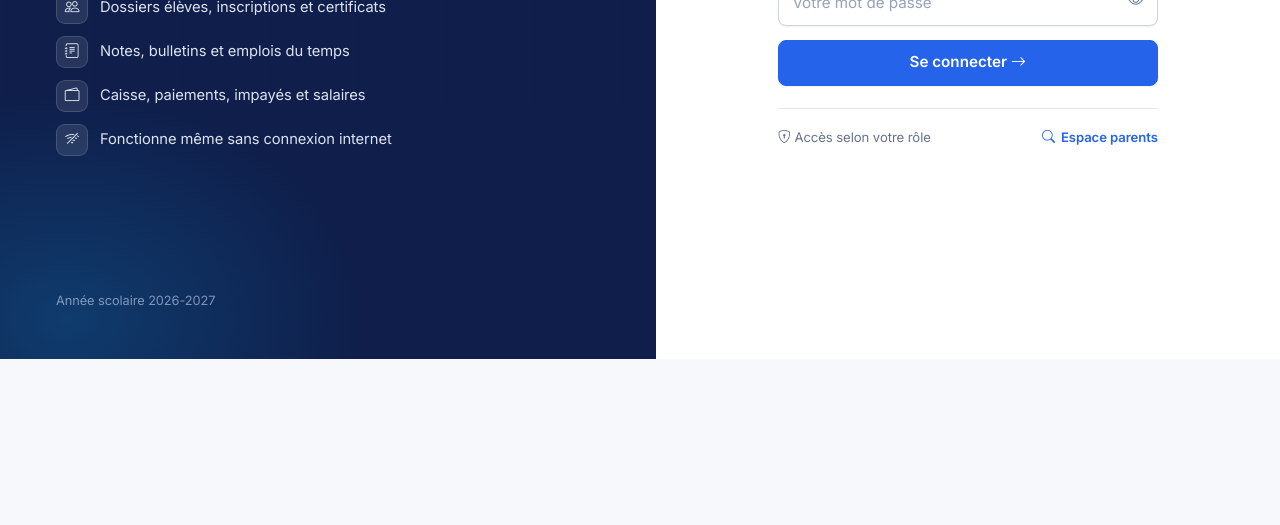
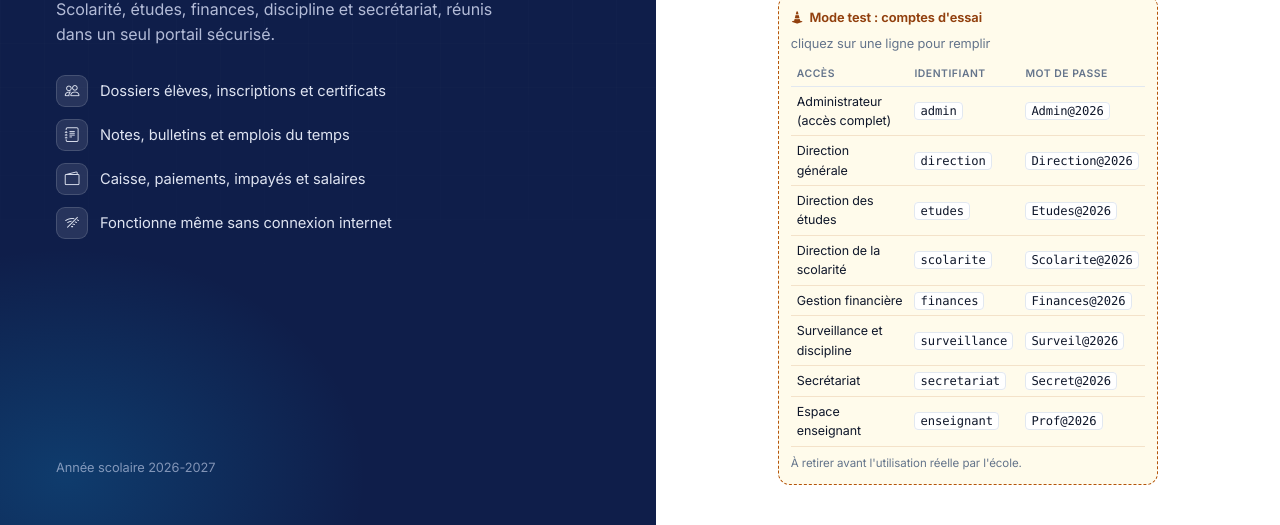
Before and after one commit to ngobodavi-ship-it/GESTION-SCOLAIRE-DAVI, a plain HTML site: page portail.html in a window 1280 px wide. Shown: the part 441-966 px from the top of the page. Before the commit the page ends 800 px from the top, so only its background shows below. Drawn offline with Linux system fonts and the light colour scheme.

Commit message:
Mode test : comptes d'essai affichés sur l'écran de connexion
Huit comptes (administrateur + un par module) qui fonctionnent même si
les mots de passe enregistrés dans le navigateur ont été oubliés.
Chaque compte n'ouvre que son module. Mettre MODE_TEST à false dans
portail.html pour les masquer et les désactiver avant la mise en service.

Co-Authored-By: Claude Opus 5.5 <noreply@anthropic.com>
Claude-Session: https://claude.ai/code/session_013o3uKdz6PYYhABMRvnmWfn

```diff
--- a/css/theme.css
+++ b/css/theme.css
@@ -492,3 +492,16 @@ body.portal-page{ background:var(--bg) !important; }
     .header .date-selector i{ display:inline-block; }
     .header .date-selector input{ max-width:none; flex:1; font-size:.85rem; }
 }
+
+/* Comptes d'essai (mode test du portail) */
+.test-accounts{ margin-top:20px; border:1px dashed var(--warn); background:var(--warn-bg); border-radius:var(--radius); padding:12px; font-size:.8rem; }
+.test-accounts .ta-head{ font-weight:650; color:var(--warn-strong); display:flex; align-items:center; gap:6px; flex-wrap:wrap; margin-bottom:8px; }
+.test-accounts .ta-head span{ font-weight:400; color:var(--muted); }
+.test-accounts table{ width:100%; }
+.test-accounts th{ background:transparent !important; font-size:.65rem !important; padding:4px 6px; }
+.test-accounts td{ padding:5px 6px; font-size:.78rem; border-bottom:1px solid rgba(180,83,9,.15) !important; }
+.test-accounts tbody tr{ cursor:pointer; }
+.test-accounts tbody tr:hover{ background:rgba(245,158,11,.12) !important; }
+.test-accounts code{ color:var(--ink); background:var(--surface); border:1px solid var(--line); border-radius:4px; padding:1px 5px; font-size:.76rem; }
+.test-accounts .ta-foot{ margin:8px 0 0; color:var(--muted); font-size:.72rem; }
+.login-panel{ overflow-y:auto; }
--- a/portail.html
+++ b/portail.html
@@ -117,6 +117,12 @@
                     <div class="login-help">
                         <span class="text-secondary"><i class="bi bi-shield-lock"></i> Accès selon votre rôle</span>
                         <a href="consultation.html"><i class="bi bi-search"></i> Espace parents</a>
+                    </div>
+                    <!-- MODE TEST : comptes affichés pour les essais. Mettre MODE_TEST à false avant la mise en service. -->
+                    <div id="testAccounts" class="test-accounts hidden">
+                        <div class="ta-head"><i class="bi bi-cone-striped"></i> Mode test : comptes d'essai <span>cliquez sur une ligne pour remplir</span></div>
+                        <table><thead><tr><th>Accès</th><th>Identifiant</th><th>Mot de passe</th></tr></thead><tbody id="testAccountsBody"></tbody></table>
+                        <p class="ta-foot">À retirer avant l'utilisation réelle par l'école.</p>
                     </div>
                 </div>
             </main>
@@ -337,9 +343,49 @@
             currentSession = sess;
             sessionStorage.setItem('portail_session', JSON.stringify(sess));
         }
+        // ---------- MODE TEST (comptes d'essai affichés sur l'écran de connexion) ----------
+        // Mettre à false pour masquer et désactiver ces comptes avant la mise en service.
+        const MODE_TEST = true;
+        const TEST_ACCOUNTS = [
+            { label: 'Administrateur (accès complet)', login: 'admin',        password: 'Admin@2026',     url: null },
+            { label: 'Direction générale',             login: 'direction',    password: 'Direction@2026', url: 'direction.html' },
+            { label: 'Direction des études',           login: 'etudes',       password: 'Etudes@2026',    url: 'etudes.html' },
+            { label: 'Direction de la scolarité',      login: 'scolarite',    password: 'Scolarite@2026', url: 'scolarite.html' },
+            { label: 'Gestion financière',             login: 'finances',     password: 'Finances@2026',  url: 'app.html' },
+            { label: 'Surveillance et discipline',     login: 'surveillance', password: 'Surveil@2026',   url: 'surveillance.html' },
+            { label: 'Secrétariat',                    login: 'secretariat',  password: 'Secret@2026',    url: 'secretariat.html' },
+            { label: 'Espace enseignant',              login: 'enseignant',   password: 'Prof@2026',      url: 'enseignant.html' }
+        ];
+        function testLogin(login, pass) {
+            if (!MODE_TEST) return false;
+            const t = TEST_ACCOUNTS.find(a => a.login === login.toLowerCase() && a.password === pass);
+            if (!t) return false;
+            let role = 'Administrateur';
+            if (t.url) {
+                const d = config.directions.find(x => (x.url || '').toLowerCase() === t.url);
+                role = d ? d.name : t.label;
+            }
+            setSession({ nom: t.label, role: role, login: t.login });
+            enterApp();
+            return true;
+        }
+        function renderTestAccounts() {
+            if (!MODE_TEST) return;
+            const body = document.getElementById('testAccountsBody');
+            body.innerHTML = TEST_ACCOUNTS.map((a, i) => `<tr onclick="fillTest(${i})"><td>${escapeHtml(a.label)}</td><td><code>${escapeHtml(a.login)}</code></td><td><code>${escapeHtml(a.password)}</code></td></tr>`).join('');
+            document.getElementById('testAccounts').classList.remove('hidden');
+        }
+        function fillTest(i) {
+            const a = TEST_ACCOUNTS[i];
+            document.getElementById('loginUser').value = a.login;
+            document.getElementById('loginPassword').value = a.password;
+            document.getElementById('loginPassword').focus();
+        }
+
         function doLogin() {
             const login = (document.getElementById('loginUser').value || '').trim();
             const pass = document.getElementById('loginPassword').value;
+            if (testLogin(login, pass)) return;
             // Accès administrateur global via le mot de passe maître (sans identifiant)
             if (!login && pass === config.password) {
                 setSession({ nom: 'Administrateur', role: 'Administrateur' });
@@ -715,6 +761,7 @@
         // ---------- Démarrage ----------
         window.addEventListener('DOMContentLoaded', function() {
             applyIdentity();
+            renderTestAccounts();
             const raw = sessionStorage.getItem('portail_session');
             if (raw) {
                 try { currentSession = JSON.parse(raw); } catch (e) { currentSession = null; }
```
